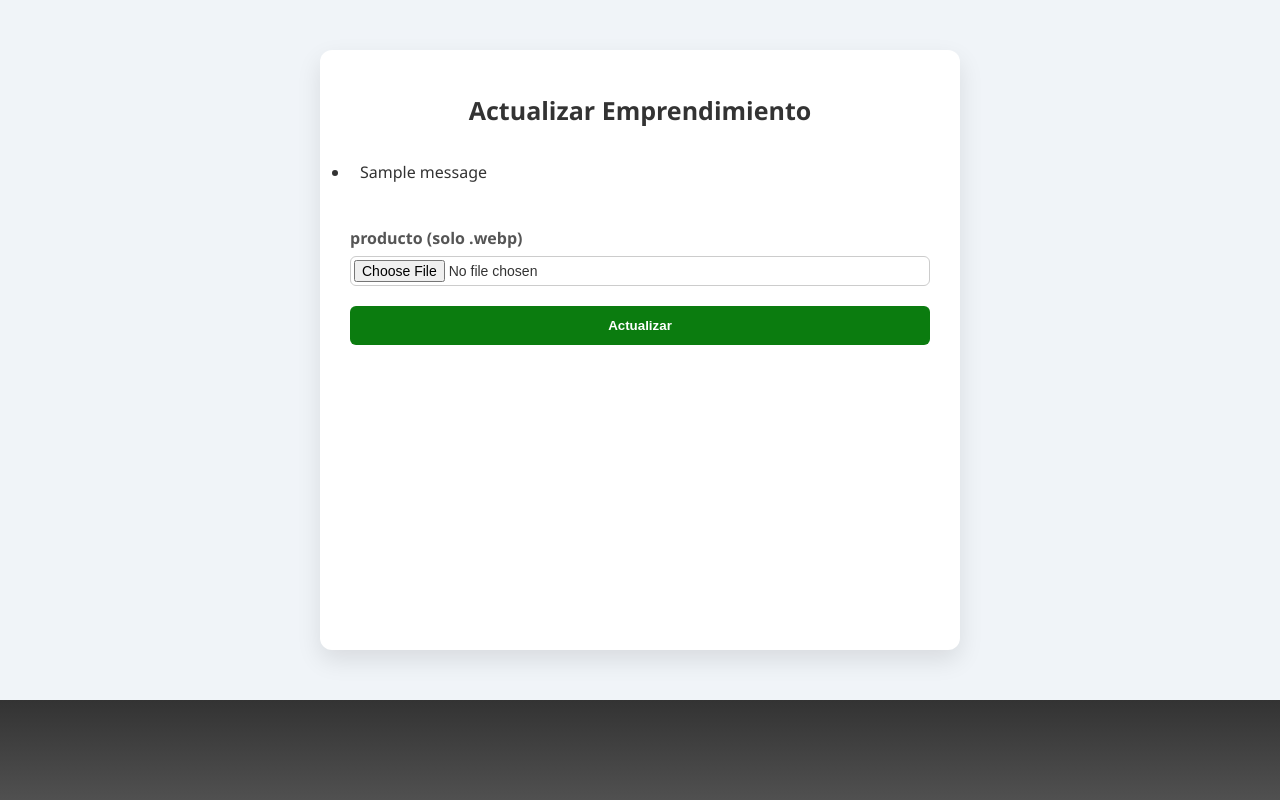
After one commit to IsrAcevedo/feria-jer-sena, a Flask app: page /actualizar_foto_producto/1 in a window 1280 px wide. The commit adds this page. Run offline with Flask 3, Linux system fonts and the light colour scheme; one stand-in notice (Sample message) is shown.

Commit message:
agregando funcionalidad para editar

```diff
--- a/app.py
+++ b/app.py
@@ -41,7 +41,7 @@ def index():
 @app.route('/emprendimiento/<int:cod>')
 def emprendimiento(cod):
     query ="SELECT * FROM emprendimientos WHERE id_emprendimiento=%s"
-    query2 ="SELECT CONCAT(nombre, ' ', apellido ) AS nombre, cargo, foto FROM emprendedores WHERE emprendimiento = %s"
+    query2 ="SELECT idemprendedor AS id, CONCAT(nombre, ' ', apellido ) AS nombre, cargo, foto FROM emprendedores WHERE emprendimiento = %s"
     parametros=cod,
     emprendimientos= consulta(query,parametros)
     emprendedores= consulta(query2,parametros)
@@ -122,7 +122,6 @@ def crear_emprendimiento():
     query="SELECT * FROM tecnico"
     tecnicos=consulta(query)
     if request.method == 'POST':
-
         nombre = request.form.get('nombre')
         slogan = request.form.get('slogan')
         contacto = request.form.get('contacto')
@@ -132,7 +131,6 @@ def crear_emprendimiento():
         objetivo= request.form.get('objetivos')
         foto = request.files.get('logo')
         producto = request.files.get('producto')
-
         tecnico = request.form.get('tecnico')
 
 
@@ -161,6 +159,72 @@ def crear_emprendimiento():
 
     return render_template('crear_emprendimiento.html', tecnicos=tecnicos)
 
+
+@app.route('/actualizar_emprendimiento/<int:id>', methods=['GET','POST'])# creo otra ruta
+def actualizar_emprendimiento(id):
+    if request.method == 'POST':
+        nombre = request.form.get('nombre')
+        contacto = request.form.get('contacto')
+        query = 'UPDATE emprendimientos SET nombre = %s, contacto = %s WHERE id_emprendimiento = %s' #consulta para actualizar datos
+        parametros = (nombre, contacto, id)
+        insertar(query, parametros)
+        return redirect(url_for('emprendimiento',cod=id))
+    query = 'SELECT nombre, slogan, contacto FROM emprendimientos WHERE id_emprendimiento = %s'#consulto la bd
+    parametros=(id,)# coloco condicion cual es tecnico que voy actualizar
+    emprendimiento = consulta(query,parametros) #ejecuto y almaceno la consulta
+    return render_template('actualizar_emprendimiento.html', emprendimiento= emprendimiento)# muestro el formulario en html con los datos consultados
+@app.route('/actualizar_foto_producto/<int:id>', methods=['GET','POST'])
+def actualizar_foto_producto(id):
+    if request.method == 'POST':
+        foto = request.files.get('producto')
+        if foto and nombre_imagen(foto.filename):
+            filename = secure_filename(foto.filename)
+            extension = filename.rsplit('.', 1)[1].lower()
+            nuevo_nombre = f"{uuid.uuid4().hex}.{extension}"
+            ruta_foto = os.path.join(app.config['UPLOAD_FOLDER'], nuevo_nombre)
+            foto.save(ruta_foto)
+            query = 'SELECT foto_producto AS foto FROM emprendimientos WHERE id_emprendimiento = %s'
+            parametros=(id,)
+            emprendimiento = consulta(query,parametros)
+            foto_act=emprendimiento[0]['foto']
+            foto_original =  os.path.join(app.config['UPLOAD_FOLDER'],foto_act )
+            query = 'UPDATE emprendimientos SET foto_producto = %s WHERE id_emprendimiento = %s'
+            parametros=(nuevo_nombre,id)
+            insertar(query, parametros)
+            if os.path.exists(foto_original):
+                os.remove(foto_original)
+            return redirect(url_for('emprendimiento',cod=id))
+        else:
+            flash('Formato de imagen no permitido. Solo .webp', 'error')
+            return redirect(request.url)
+    return render_template('actualizar_emprendimiento.html', foto= True)# muestro el formulario en html con los datos consultados
+
+@app.route('/actualizar_foto_emprendedor/<int:id>', methods=['GET','POST'])
+def actualizar_foto_emprendedor(id):
+    if request.method == 'POST':
+        foto = request.files.get('foto')
+        if foto and nombre_imagen(foto.filename):
+            filename = secure_filename(foto.filename)
+            extension = filename.rsplit('.', 1)[1].lower()
+            nuevo_nombre = f"{uuid.uuid4().hex}.{extension}"
+            ruta_foto = os.path.join(app.config['UPLOAD_FOLDER'], nuevo_nombre)
+            foto.save(ruta_foto)
+            query = 'SELECT foto, emprendimiento FROM emprendedores WHERE idemprendedor = %s'
+            parametros=(id,)
+            emprendimiento = consulta(query,parametros)
+            cod=emprendimiento[0]['emprendimiento']
+            foto_act=emprendimiento[0]['foto']
+            foto_original =  os.path.join(app.config['UPLOAD_FOLDER'],foto_act )
+            query = 'UPDATE emprendedores SET foto = %s WHERE idemprendedor = %s'
+            parametros=(nuevo_nombre,id)
+            insertar(query, parametros)
+            if os.path.exists(foto_original):
+                os.remove(foto_original)
+            return redirect(url_for('emprendimiento',cod=cod))
+        else:
+            flash('Formato de imagen no permitido. Solo .webp', 'error')
+            return redirect(request.url)
+    return render_template('actualizar_emprendedor.html')
 
 @app.route('/login', methods=['GET', 'POST'])
 def login():
--- a/static/style.css
+++ b/static/style.css
@@ -426,6 +426,8 @@ footer {
     width: 100%;
     height: 70%;
     margin: 0 auto;
+    position: relative;
+    display: inline-block;
 }
 
 .header_producto img {
@@ -525,6 +527,31 @@ footer {
     margin-bottom: 20px;
     border-radius: 8px;
     box-shadow: 0 0 10px rgba(0, 0, 0, 0.1);
+}
+
+.icono_editar {
+    position: absolute;
+    top: 250px;
+    /* Ajusta según preferencia */
+    right: 10px;
+    /* Ajusta según preferencia */
+
+    /* Opcional: fondo blanco semitransparente */
+    padding: 5px;
+    border-radius: 50%;
+    z-index: 10;
+    /* Asegura que esté por encima de la imagen */
+}
+
+.participantes__tarjeta .icon_editar {
+    display: flex;
+    justify-content: end;
+    margin-bottom: -20px;
+}
+
+.participantes__tarjeta a {
+    color: #000;
+
 }
 
 .participante_tarjeta-img {
--- /dev/null
+++ b/templates/actualizar_emprendimiento.html
@@ -0,0 +1,54 @@
+<!DOCTYPE html>
+<html lang="es">
+
+<head>
+    <meta charset="UTF-8">
+    <meta name="viewport" content="width=device-width, initial-scale=1.0">
+    <title>Actualizando_emprendimiento</title>
+    <link rel="stylesheet" href="../static/style.css">
+</head>
+
+<body>
+    {% if session['documento']%}
+    <div class="logueado">
+
+        <div>
+            <p> usuario : <span> {{session['user']}}</span> </p>
+            <a href="{{ url_for('logout') }}" class="boton">Cerrar sesión</a>
+        </div>
+
+    </div>
+    {%endif%}
+
+    <div class="body">
+        <form class="form_emprendedor" method="POST" enctype="multipart/form-data">
+            <h2>Actualizar Emprendimiento</h2>
+            <div>
+                {% with messages = get_flashed_messages(with_categories=true) %}
+                {% if messages %}
+                <ul>
+                    {% for category, message in messages %}
+                    <li class="flash {{ category }}">{{ message }}</li>
+                    {% endfor %}
+                </ul>
+                {% endif %}
+                {% endwith %}
+            </div>
+            {%if emprendimiento%}
+            <label for="nombre">Nombre del Emprendimiento</label>
+            <input type="text" name="nombre" value="{{emprendimiento[0].nombre}}" required>
+
+            <label for="contacto">Contacto</label>
+            <input type="text" name="contacto" value="{{emprendimiento[0].contacto}}" required>
+            {%endif%}
+            {%if foto%}
+            <label for="logo">producto (solo .webp) </label>
+            <input type="file" name="producto" accept=".webp" required>
+            {%endif%}
+            <button type="submit">Actualizar</button>
+        </form>
+    </div>
+
+</body>
+
+</html>
```
Also changed, not shown: templates/actualizar_emprendedor.html (added, +47 -0 lines), templates/emprendimiento.html (+32 -2 lines).
